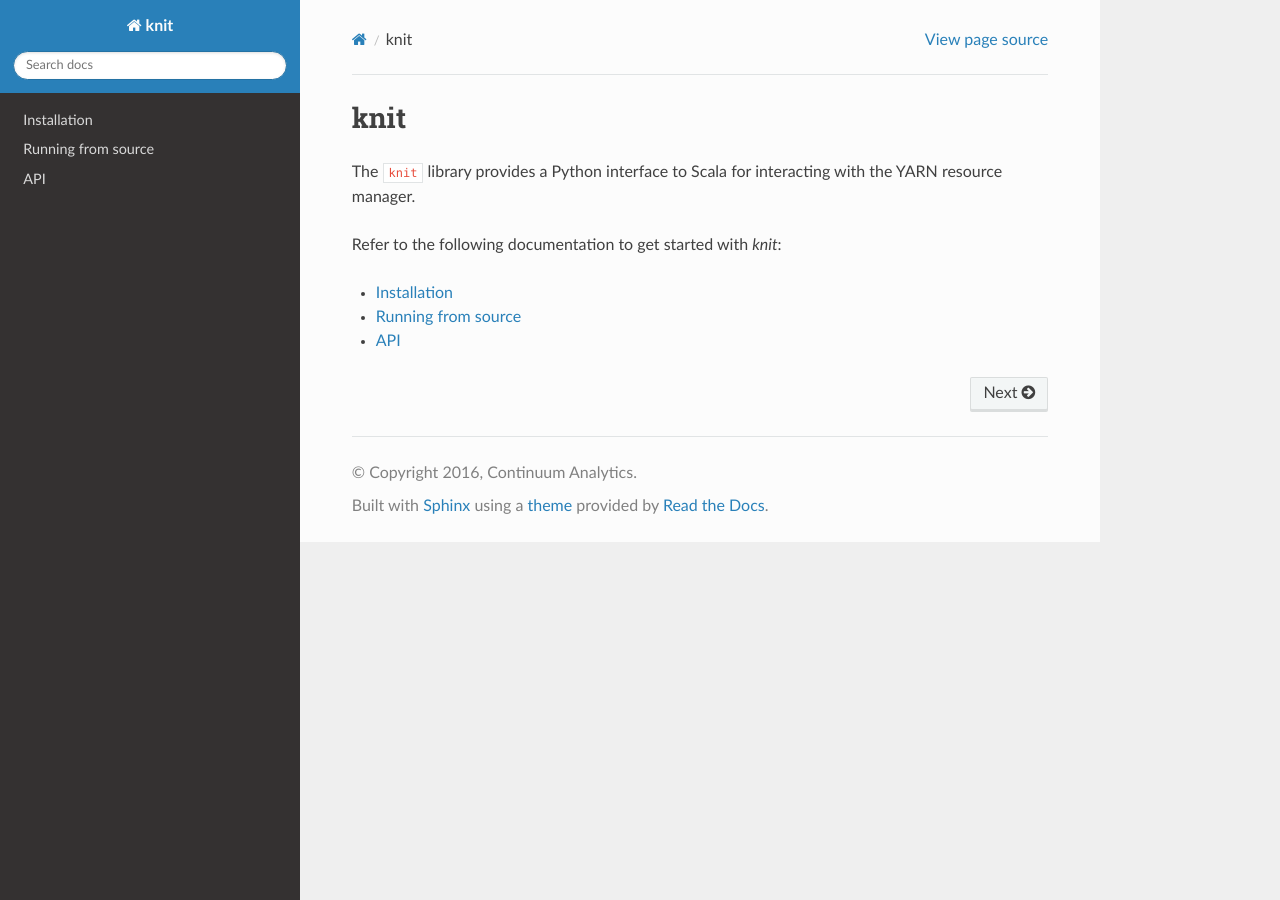
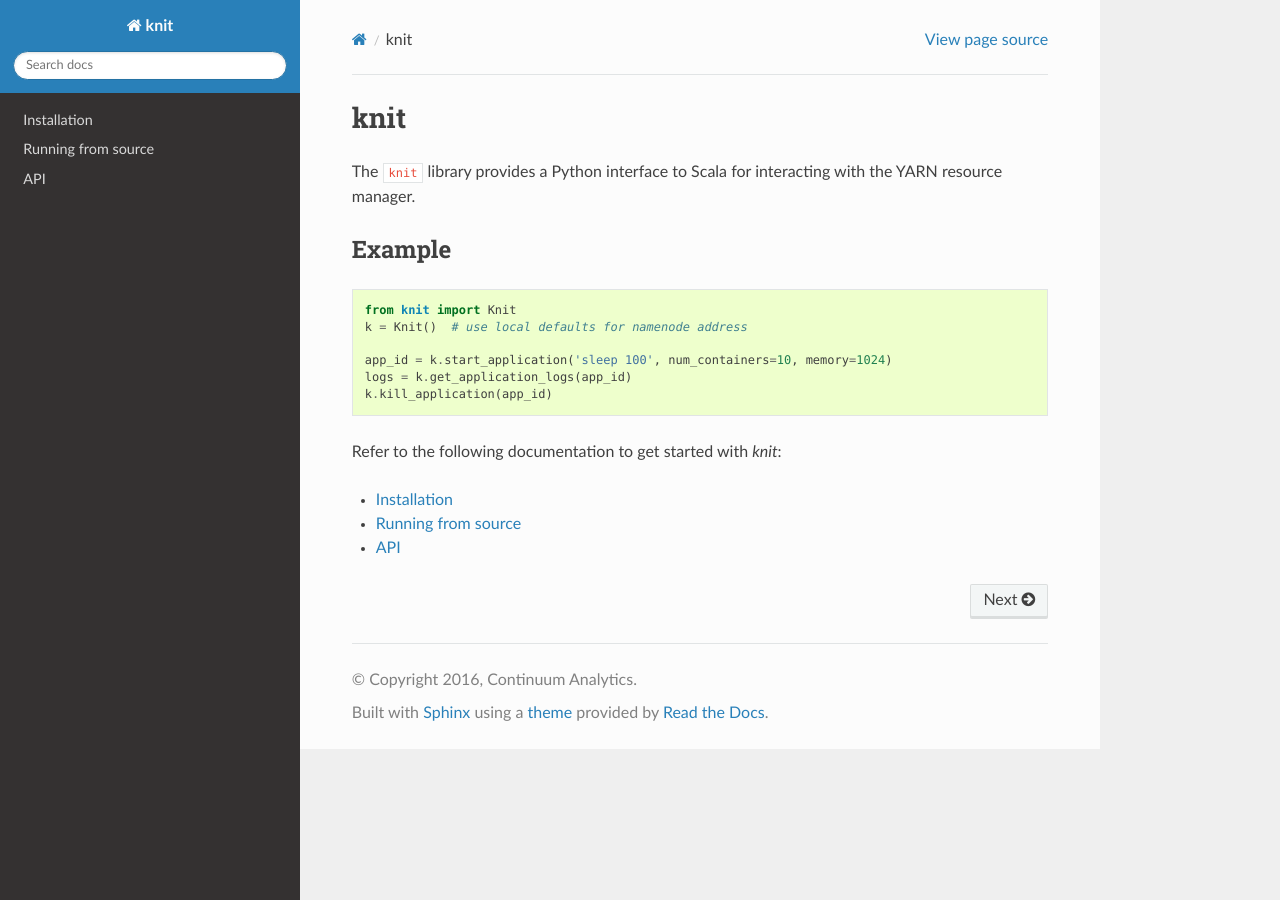
Before and after one commit to dask/knit, a Sphinx documentation site: the page built from docs/source/index.rst, in a window 1280 px wide. Built offline with Sphinx 7.4.7 and the Read the Docs theme 2.0.0, drawn with Linux system fonts in a browser that asks for light colours.

Commit message:
add example to front page

```diff
--- a/docs/source/index.rst
+++ b/docs/source/index.rst
@@ -3,6 +3,18 @@ knit
 
 The ``knit`` library provides a Python interface to Scala for interacting
 with the YARN resource manager.
+
+Example
+~~~~~~~
+
+.. code-block:: python
+
+   from knit import Knit
+   k = Knit()  # use local defaults for namenode address
+
+   app_id = k.start_application('sleep 100', num_containers=10, memory=1024)
+   logs = k.get_application_logs(app_id)
+   k.kill_application(app_id)
 
 Refer to the following documentation to get started with `knit`:
 
```
